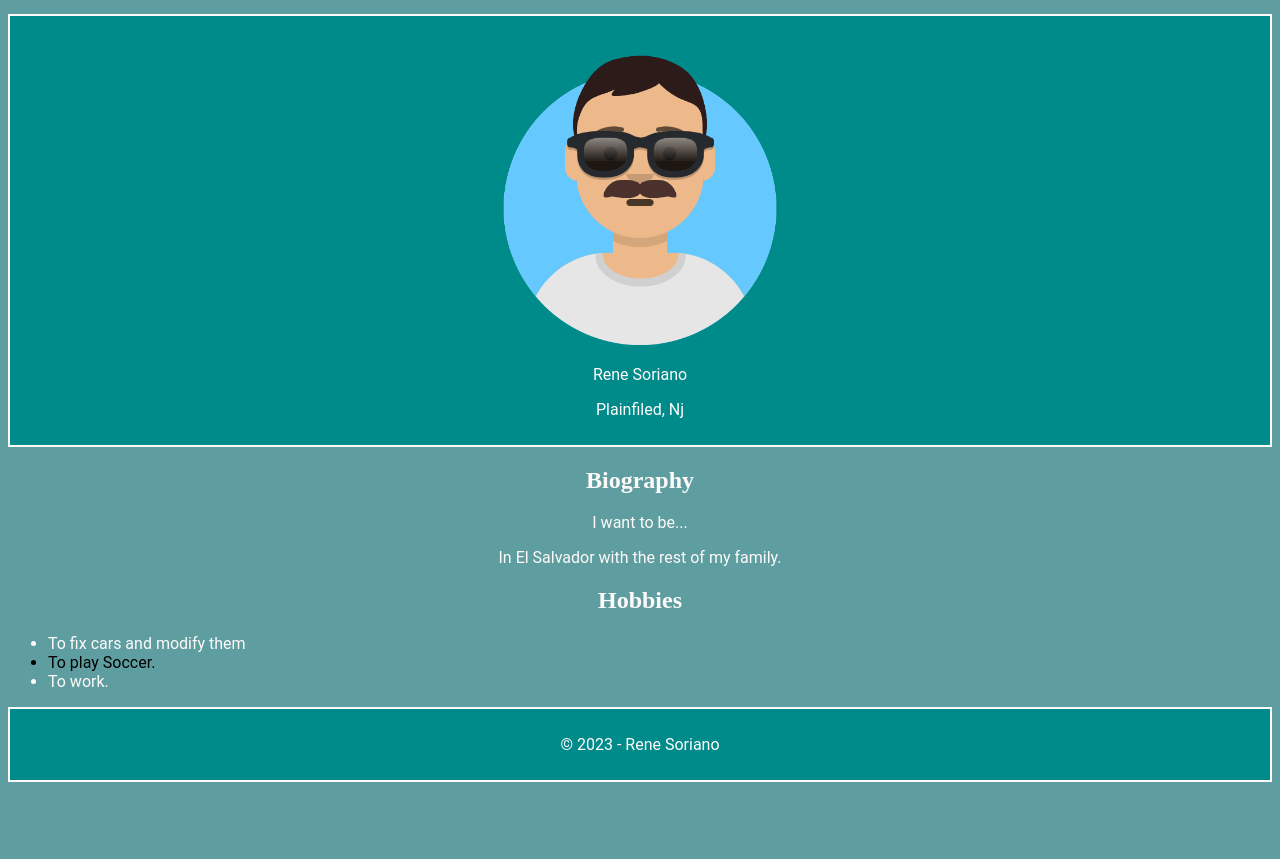
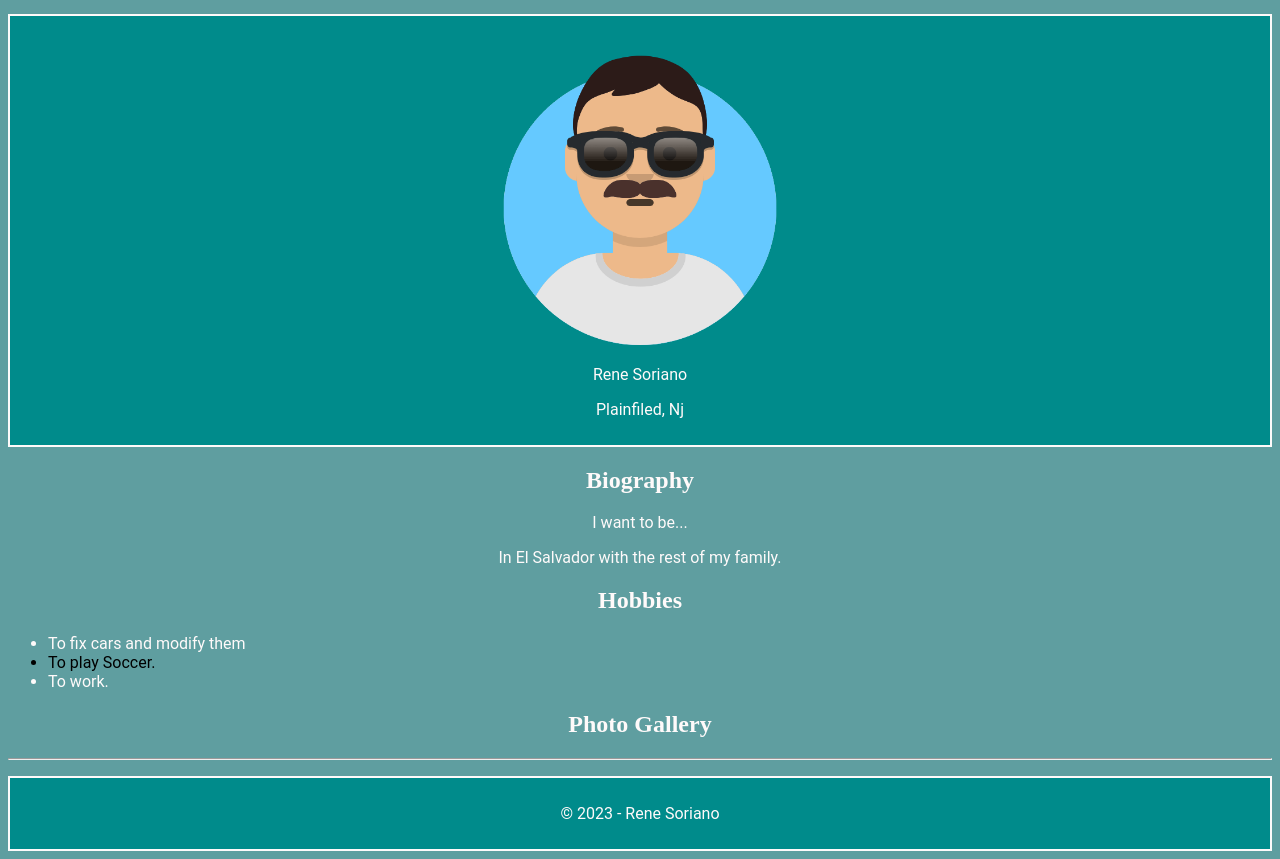
Before and after one commit to RVCC-IDMX/about-me-G00297299, a plain HTML site: page index.html in a window 1280 px wide. Shown: the part 227-1086 px from the top of the page. Before the commit the page ends 1017 px from the top, so only its background shows below. Drawn offline with Linux system fonts and the light colour scheme.

Commit message:
force commit

```diff
--- a/css/style.css
+++ b/css/style.css
@@ -34,4 +34,5 @@ header {
 
 #hobbies ul li:nth-last-child(even) {
     color:black;
+    ;
 }
--- a/index.html
+++ b/index.html
@@ -52,6 +52,16 @@
 
         </section>
 
+        <section id+="gallery">
+
+            <h2>Photo Gallery</h2>
+
+            <hr>
+
+            <figure></figure>
+
+        </section>
+
     </main>
 
     <footer>
```
